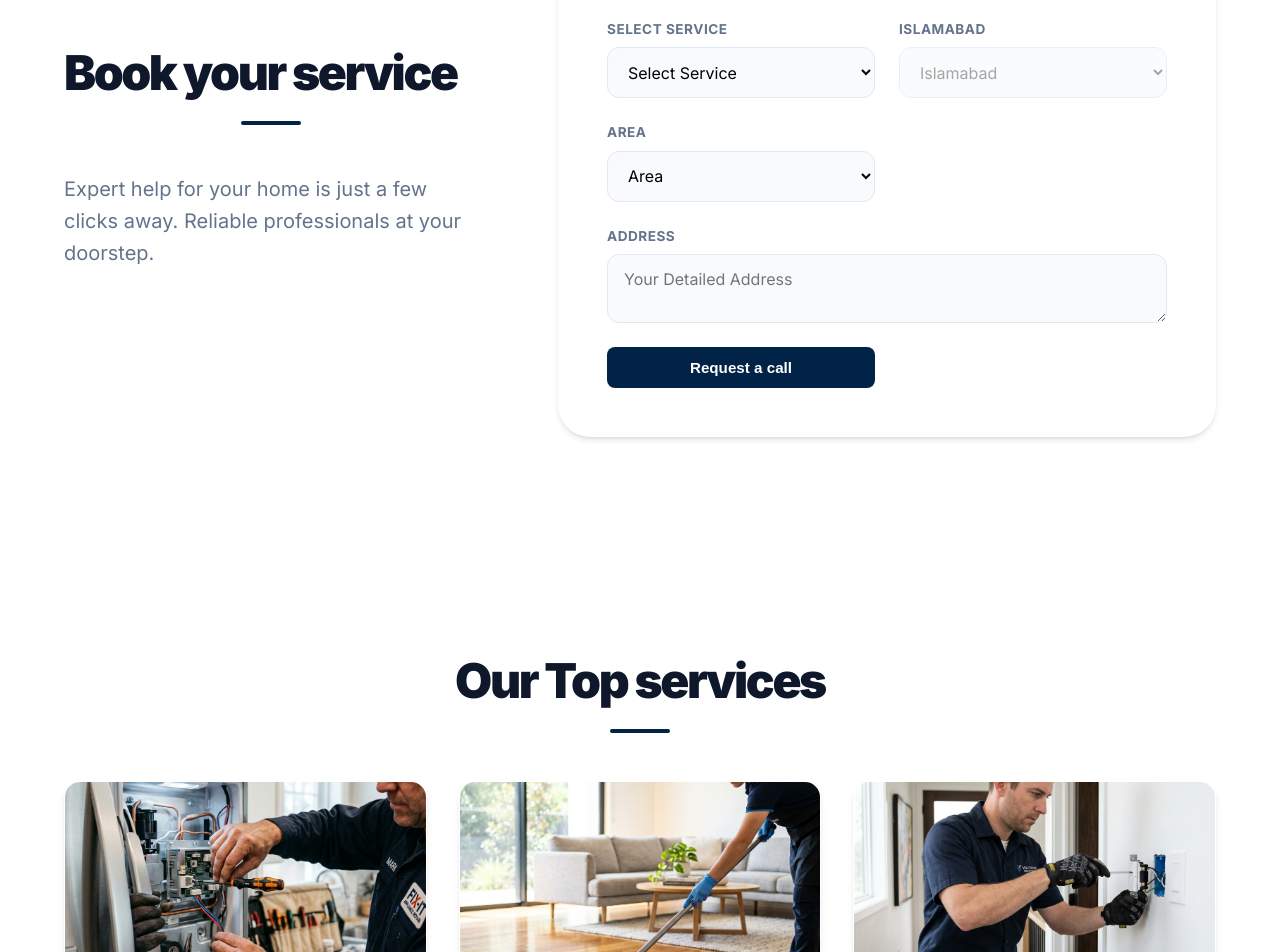
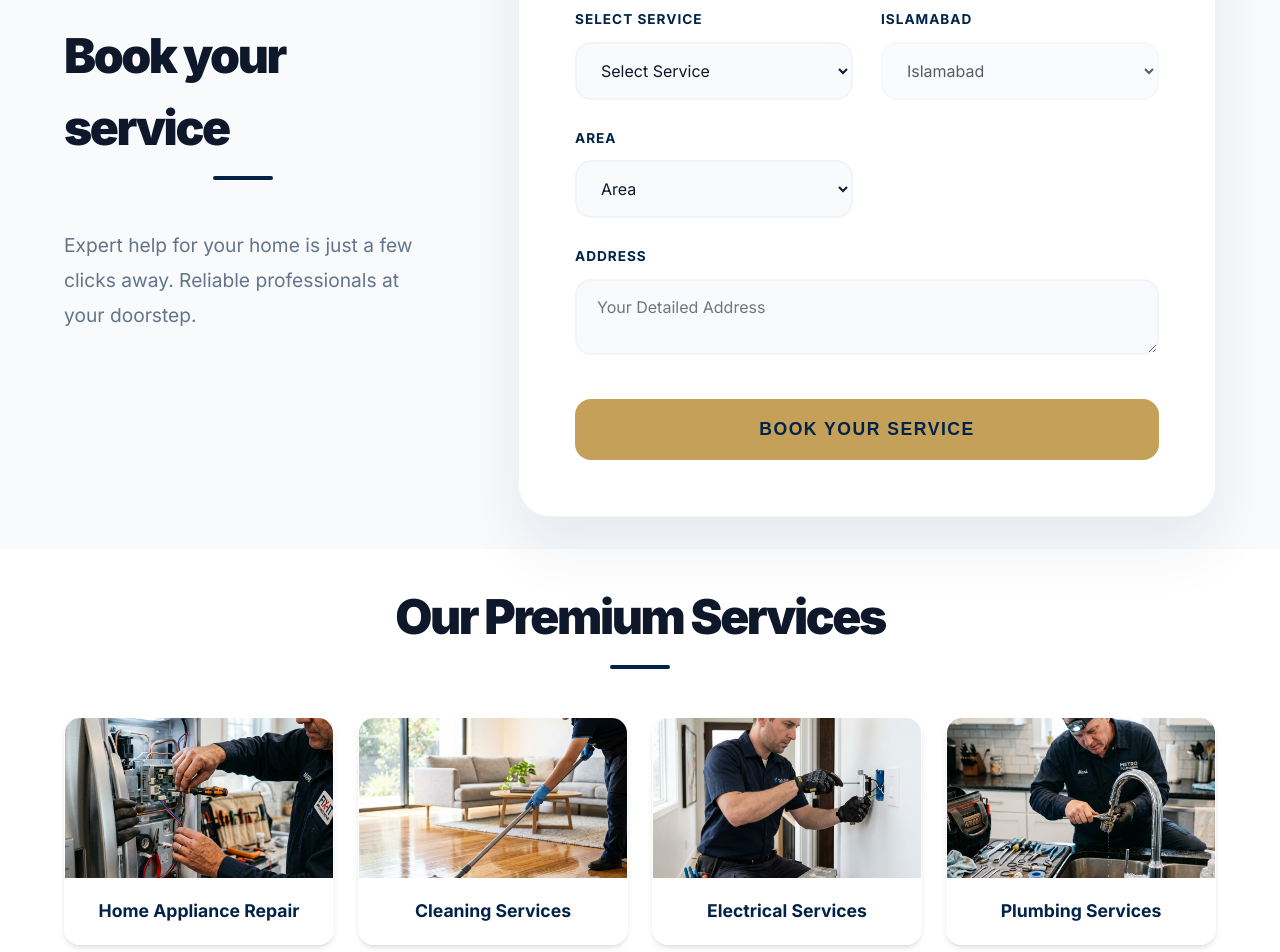
Before and after one commit to FawazAhmad3/rozgarhub, a React (Vite) app: page / in a window 1280 px wide. Shown: the part 980-1932 px from the top of the page. Built offline with nearby package versions, Linux system fonts and the light colour scheme.

Commit message:
Refactor footer spacing, alignment, icons and update hero slider

```diff
--- a/src/data/home.json
+++ b/src/data/home.json
@@ -11,6 +11,26 @@
         "image": "/images/slider2.jpg",
         "title": "Expert Repairs & Cleaning",
         "subtitle": "Quality service you can rely on"
+      },
+      {
+        "image": "/images/cleaning.jpg",
+        "title": "Deep Cleaning for Your Home",
+        "subtitle": "Safe and hygienic cleaning solutions"
+      },
+      {
+        "image": "/images/electrical.jpg",
+        "title": "Certified Electrical Services",
+        "subtitle": "Safe repairs for your peace of mind"
+      },
+      {
+        "image": "/images/plumbing.jpg",
+        "title": "Reliable Plumbing Experts",
+        "subtitle": "Quick fixes for all your plumbing needs"
+      },
+      {
+        "image": "/images/appliance.jpg",
+        "title": "Appliance Repair & Service",
+        "subtitle": "Expert care for your home appliances"
       }
     ],
     "cta": "Explore Services"
@@ -20,26 +40,30 @@
     "description": "Expert help for your home is just a few clicks away. Reliable professionals at your doorstep.",
     "fields": {
       "name": "Name",
-      "phone": "03XXXXXXXXX",
+      "phone": "Contact Number",
       "service": "Select Service",
       "city": "Islamabad",
       "area": "Area",
       "address": "Address",
-      "button": "Request a call"
+      "button": "Book your Service"
     },
     "whatsappNumber": "923316677772",
     "placeholders": {
       "name": "Your Name",
-      "phone": "03XXXXXXXXX",
+      "phone": "Your contact number",
       "address": "Your Detailed Address"
     },
     "services": [
-      "Home Appliance Repair",
       "Cleaning Services",
       "Electrical Services",
-      "Plumbing Services"
+      "Plumbing Services",
+      "Home Appliance Repair"
     ],
     "areas": [
+      "Barakahu",
+      "Check Shahzad",
+      "Tramri",
+      "Alipur",
       "F-6",
       "F-7",
       "F-8",
@@ -49,18 +73,11 @@
       "G-9",
       "G-10",
       "G-11",
-      "I-8",
-      "I-9",
-      "I-10",
-      "DHA",
-      "Bahria Town",
-      "Gulberg",
-      "E-7",
-      "E-11"
+      "Bahria Town"
     ]
   },
   "topServices": {
-    "title": "Our Top services",
+    "title": "Our Premium Services",
     "items": [
       {
         "id": "appliance-repair",
--- a/src/pages/Home.tsx
+++ b/src/pages/Home.tsx
@@ -32,15 +32,7 @@ const Home: React.FC = () => {
         </div>
       </section>
 
-      <section className="location-banner">
-        <div className="container text-center">
-          <h2 className="banner-title">{data.locationSection.title}</h2>
-          <p className="banner-desc">{data.locationSection.description}</p>
-          <div className="location-badge">
-            <span className="dot"></span> {data.locationSection.badge}
-          </div>
-        </div>
-      </section>
+
 
       <section className="affiliations">
         <div className="container">
--- a/src/styles/BookingForm.css
+++ b/src/styles/BookingForm.css
@@ -1,12 +1,12 @@
 .booking-container {
-  padding: 8rem 0;
-  background-color: var(--white);
+  padding: 6rem 0 2rem;
+  background-color: var(--bg-alt);
 }
 
 .booking-grid {
   display: grid;
   grid-template-columns: 1fr 1.2fr;
-  gap: 5rem;
+  gap: 6rem;
   align-items: center;
 }
 
@@ -15,24 +15,27 @@
 }
 
 .booking-subtitle {
-  font-size: 1.25rem;
+  font-size: 1.2rem;
   color: var(--text-light);
-  line-height: 1.6;
+  line-height: 1.8;
+  margin-top: 1rem;
 }
 
 .booking-form {
-  padding: 3rem;
+  padding: 3.5rem;
   display: grid;
   grid-template-columns: 1fr 1fr;
-  gap: 1.5rem;
+  gap: 1.75rem;
   background: var(--white);
   border-radius: 2rem;
+  box-shadow: 0 30px 60px rgba(0, 35, 71, 0.08);
+  border: 1px solid rgba(0, 35, 71, 0.05);
 }
 
 .form-group {
   display: flex;
   flex-direction: column;
-  gap: 0.5rem;
+  gap: 0.75rem;
 }
 
 .form-group.full-width {
@@ -42,49 +45,76 @@
 .form-group label {
   font-weight: 700;
   font-size: 0.85rem;
-  color: var(--text-light);
+  color: var(--primary);
   text-transform: uppercase;
-  letter-spacing: 0.5px;
+  letter-spacing: 1px;
 }
 
 .form-group input,
 .form-group select,
 .form-group textarea {
-  padding: 0.85rem 1rem;
-  border: 1px solid #e2e8f0;
-  border-radius: 0.75rem;
+  padding: 1rem 1.25rem;
+  border: 2px solid #f1f5f9;
+  border-radius: 1rem;
   font-family: inherit;
   font-size: 1rem;
   transition: all 0.3s ease;
   background-color: #f8fafc;
+  color: var(--text);
+}
+
+.form-group input::placeholder {
+  color: #94a3b8;
 }
 
 .form-group input:focus,
 .form-group select:focus,
 .form-group textarea:focus {
   outline: none;
-  border-color: var(--primary);
+  border-color: var(--accent);
   background-color: var(--white);
-  box-shadow: 0 0 0 4px rgba(37, 99, 235, 0.1);
+  box-shadow: 0 0 0 4px rgba(197, 160, 89, 0.1);
 }
 
-.full-width {
-  width: 100%;
+.booking-form .btn-primary {
+  grid-column: span 2;
+  padding: 1.25rem;
+  font-size: 1.1rem;
+  font-weight: 800;
+  text-transform: uppercase;
+  letter-spacing: 1.5px;
+  background-color: var(--accent);
+  color: var(--primary);
+  border-radius: 1rem;
+  transition: all 0.3s ease;
+  margin-top: 1rem;
+  border: none;
+  cursor: pointer;
+}
+
+.booking-form .btn-primary:hover {
+  background-color: var(--primary);
+  color: var(--white);
+  transform: translateY(-3px);
+  box-shadow: 0 10px 25px rgba(0, 35, 71, 0.2);
 }
 
 @media (max-width: 992px) {
   .booking-grid {
     grid-template-columns: 1fr;
-    gap: 3rem;
+    gap: 4rem;
   }
 }
 
 @media (max-width: 600px) {
   .booking-form {
     grid-template-columns: 1fr;
-    padding: 1.5rem;
+    padding: 2rem;
   }
   .form-group.full-width {
     grid-column: span 1;
   }
+  .booking-form .btn-primary {
+    grid-column: span 1;
+  }
 }
--- a/src/styles/Footer.css
+++ b/src/styles/Footer.css
@@ -9,7 +9,7 @@
   display: grid;
   grid-template-columns: 2fr 1fr 1fr;
   gap: 4rem;
-  margin-bottom: 4rem;
+  margin-bottom: 2rem;
 }
 
 .footer-brand .logo-container {
@@ -53,17 +53,17 @@
 .contact-item {
   display: flex;
   align-items: center;
-  gap: 1rem;
+  gap: 0.75rem;
   margin-bottom: 1.25rem;
 }
 
 .contact-item .icon {
-  color: var(--primary);
+  color: var(--accent);
 }
 
 .footer-bottom {
   border-top: 1px solid #1e293b;
-  padding: 2.5rem 0;
+  padding: 1.5rem 0;
   text-align: center;
   font-size: 0.9rem;
 }
@@ -80,3 +80,10 @@
     gap: 3rem;
   }
 }
+
+@media (min-width: 993px) {
+  .footer-contact {
+    text-align: left;
+    display: block;
+  }
+}
--- a/src/styles/Home.css
+++ b/src/styles/Home.css
@@ -1,7 +1,11 @@
 .services-grid {
   display: grid;
-  grid-template-columns: repeat(auto-fit, minmax(280px, 1fr));
-  gap: 2rem;
+  grid-template-columns: repeat(4, 1fr);
+  gap: 1.5rem;
+}
+
+.top-services {
+  padding-top: 2rem !important;
 }
 
 .service-card {
@@ -10,12 +14,12 @@
 }
 
 .service-card:hover {
-  transform: translateY(-1rem);
-  box-shadow: 0 25px 50px -12px rgba(0, 0, 0, 0.15);
+  transform: translateY(-0.75rem);
+  box-shadow: 0 20px 40px rgba(0, 0, 0, 0.1);
 }
 
 .card-img-wrapper {
-  height: 220px;
+  height: 160px;
   overflow: hidden;
 }
 
@@ -31,26 +35,15 @@
 }
 
 .card-body {
-  padding: 2rem;
+  padding: 1.25rem;
+  text-align: center;
 }
 
 .card-body h3 {
-  font-size: 1.25rem;
+  font-size: 1.1rem;
   font-weight: 700;
-  margin-bottom: 1rem;
-}
-
-.btn-text {
-  background: none;
-  border: none;
+  margin-bottom: 0;
   color: var(--primary);
-  font-weight: 700;
-  font-size: 1rem;
-  cursor: pointer;
-  padding: 0;
-  display: flex;
-  align-items: center;
-  gap: 0.5rem;
 }
 
 .location-banner {
@@ -116,3 +109,15 @@
 .text-center {
   text-align: center;
 }
+
+@media (max-width: 1100px) {
+  .services-grid {
+    grid-template-columns: repeat(2, 1fr);
+  }
+}
+
+@media (max-width: 600px) {
+  .services-grid {
+    grid-template-columns: 1fr;
+  }
+}
```
Also changed, not shown: 3 other files (tests, documents, lock files or other folders).
